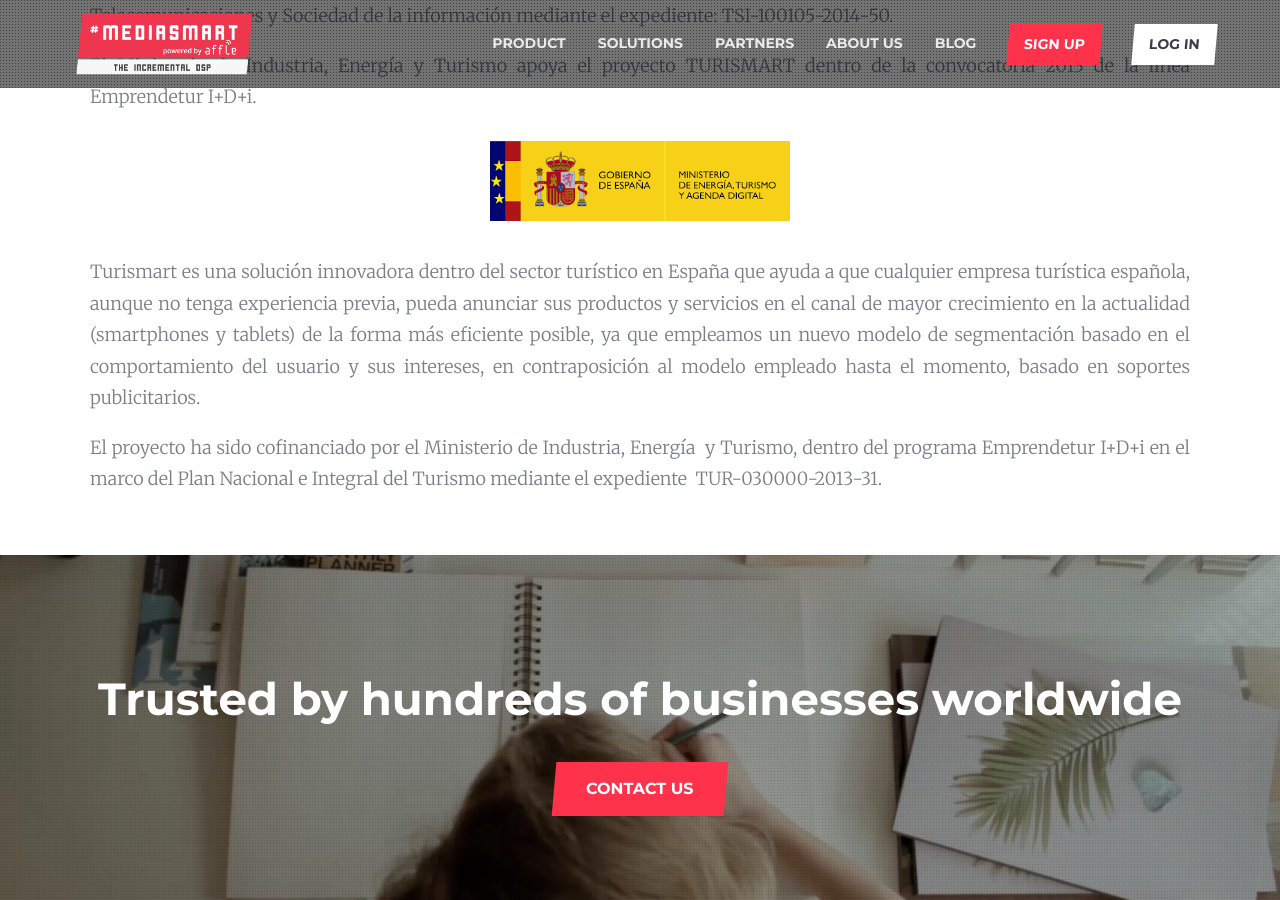
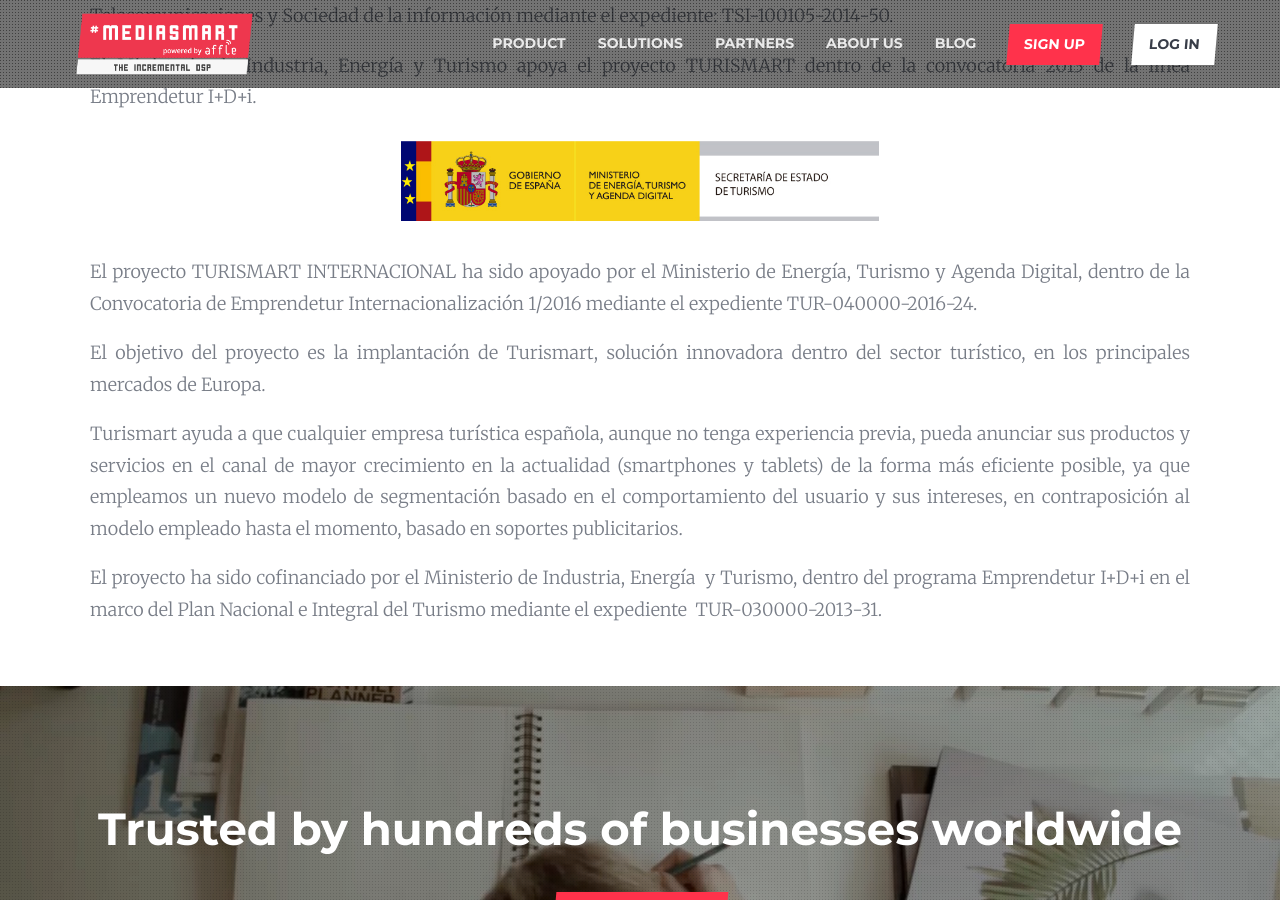
Before and after one commit to mediasmart/site-product, a Jekyll site: the page built from financing/index.md, in a window 1280 px wide and 900 px high, scrolled down 772 px. Built offline with Jekyll 4.4.1, drawn with Linux system fonts in a browser that asks for light colours; nearby versions of some CDN libraries; some web fonts are replaced.

Commit message:
Changes in financial aid

```diff
--- a/financing/index.md
+++ b/financing/index.md
@@ -21,9 +21,13 @@ El proyecto ha sido cofinanciado por el Ministerio de Industria, Energía y Turi
 El Ministerio de Industria, Energía y Turismo apoya el proyecto TURISMART dentro de la convocatoria 2013 de la línea Emprendetur I+D+i.
 
 <div data-role='logos'>
-  <img src='/assets/images/logo-ministerio-industria.png' alt='Logo of the Ministerio de energia, turismo y agenda digital' />
+  <img src='/assets/images/logo-ministerio-turismo-secretaria.jpg' alt='Logo of the Ministerio de energia, turismo y agenda digital' />
 </div>
 
-Turismart es una solución innovadora dentro del sector turístico en España que ayuda a que cualquier empresa turística española, aunque no tenga experiencia previa, pueda anunciar sus productos y servicios en el canal de mayor crecimiento en la actualidad (smartphones y tablets) de la forma más eficiente posible, ya que empleamos un nuevo modelo de segmentación basado en el comportamiento del usuario y sus intereses, en contraposición al modelo empleado hasta el momento, basado en soportes publicitarios.
+El  proyecto TURISMART INTERNACIONAL ha sido apoyado por el Ministerio de Energía, Turismo y Agenda Digital, dentro de la Convocatoria de Emprendetur  Internacionalización 1/2016 mediante el expediente TUR-040000-2016-24.
+
+El objetivo del proyecto es la implantación de Turismart, solución innovadora dentro del sector turístico, en los principales mercados de Europa.
+
+Turismart ayuda a que cualquier empresa turística española, aunque no tenga experiencia previa, pueda anunciar sus productos y servicios en el canal de mayor crecimiento en la actualidad (smartphones y tablets) de la forma más eficiente posible, ya que empleamos un nuevo modelo de segmentación basado en el comportamiento del usuario y sus intereses, en contraposición al modelo empleado hasta el momento, basado en soportes publicitarios.
 
 El proyecto ha sido cofinanciado por el Ministerio de Industria, Energía  y Turismo, dentro del programa Emprendetur I+D+i en el marco del Plan Nacional e Integral del Turismo mediante el expediente  TUR-030000-2013-31.
```
Also changed, not shown: assets/images/logo-ministerio-turismo-secretaria.jpg (added).
